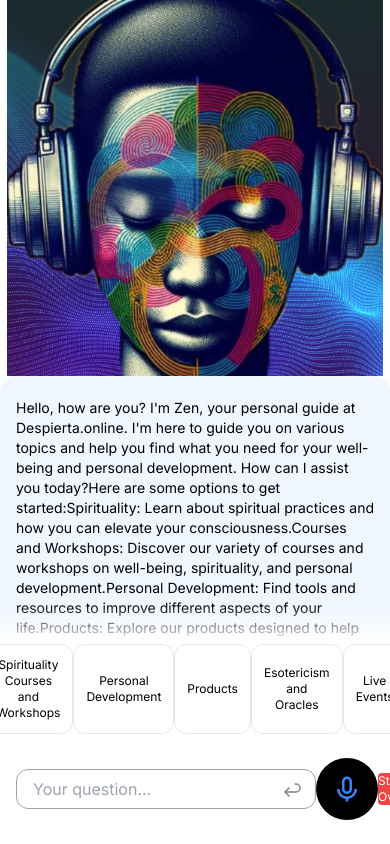
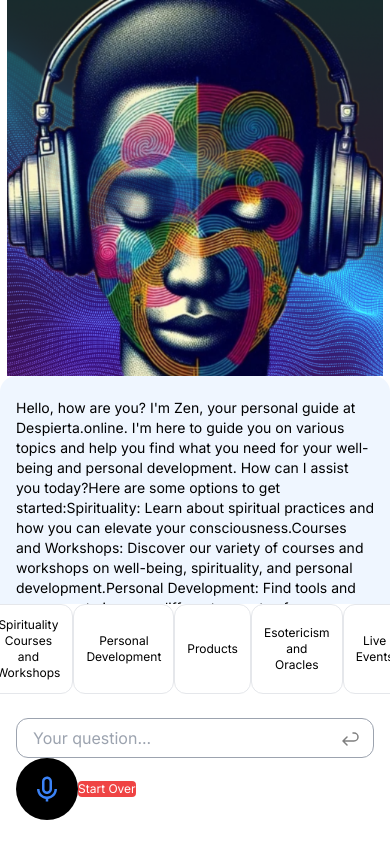
Before and after one commit to nassimmninou/despierta-avatar, a Next.js app: page / in a window 390 px wide. Built offline with nearby package versions, Linux system fonts and the light colour scheme.

Commit message:
record vertical phone

```diff
--- a/src/app/page.tsx
+++ b/src/app/page.tsx
@@ -441,8 +441,7 @@
                     })}
                   </div>
                 )}
-                <span className="absolute bottom-full h-10 inset-x-0 from-white/0 bg-gradient-to-b to-white pointer-events-none" />
-                <div className="w-full max-w-screen-md  px-4  py-6 flex items-center">
+                <div className="w-full max-w-screen-md px-4 py-6 flex flex-wrap sm:flex-nowrap items-center">
 
                   <div className="w-full">
                     <Form
```
Also changed, not shown: src/app/zbibi.tsx (deleted). Lines whose indentation alone changed are shown as unchanged.
